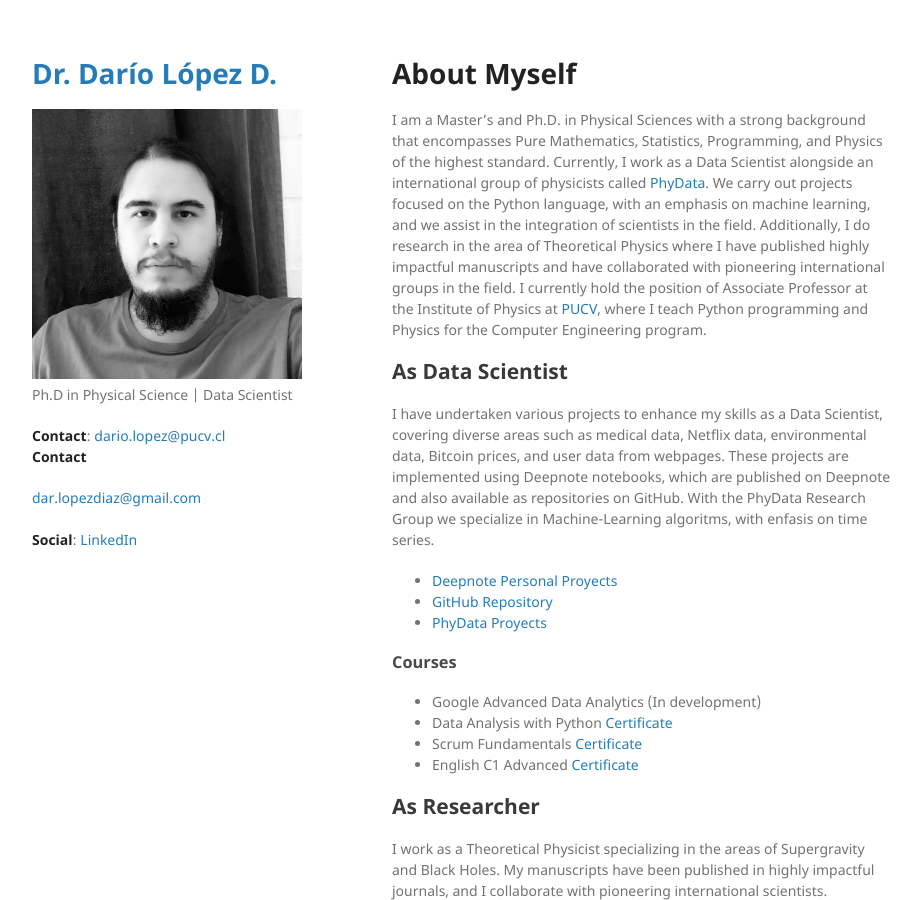
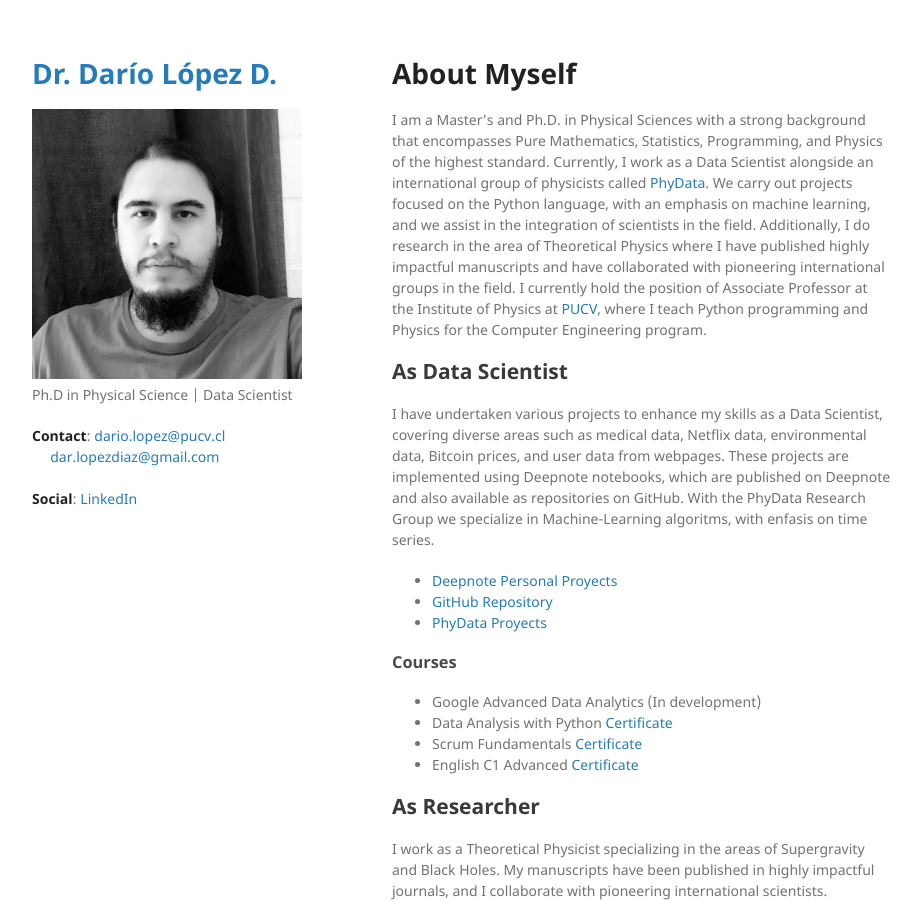
Before and after one commit to dariolopezd/dariolopezd.github.io, a Jekyll site: the page built from index.md, in a window 1280 px wide and 900 px high. Shown: the whole window, without its empty margins (178-1099 px from the left). Built offline with Jekyll 4.4.1, drawn with Linux system fonts in a browser that asks for light colours; our own code applies the rules of GitHub Pages for plain Markdown files.

Commit message:
Update default.html

```diff
--- a/_layouts/default.html
+++ b/_layouts/default.html
@@ -30,7 +30,7 @@
         {% if site.github.is_user_page %}
         <!-- <p class="view"><a href="{{ site.github.owner_url }}">View My GitHub Profile</a></p> -->
         <strong>Contact</strong>: <a href="mailto:dario.lopez@pucv.cl"> dario.lopez@pucv.cl </a> <br>
-        <p style="color: transparent;"><strong>Contact</strong>:</p> <a href="mailto:dar.lopezdiaz@gmail.com"> dar.lopezdiaz@gmail.com </a> <br> <br>
+        &nbsp;&nbsp;&nbsp;&nbsp; <a href="mailto:dar.lopezdiaz@gmail.com"> dar.lopezdiaz@gmail.com </a> <br> <br>
         <strong>Social</strong>: <a href="https://www.linkedin.com/in/dar%C3%ADo-l%C3%B3pez-d%C3%ADaz-6b646837/"> LinkedIn</a>
         {% endif %}
 
```
